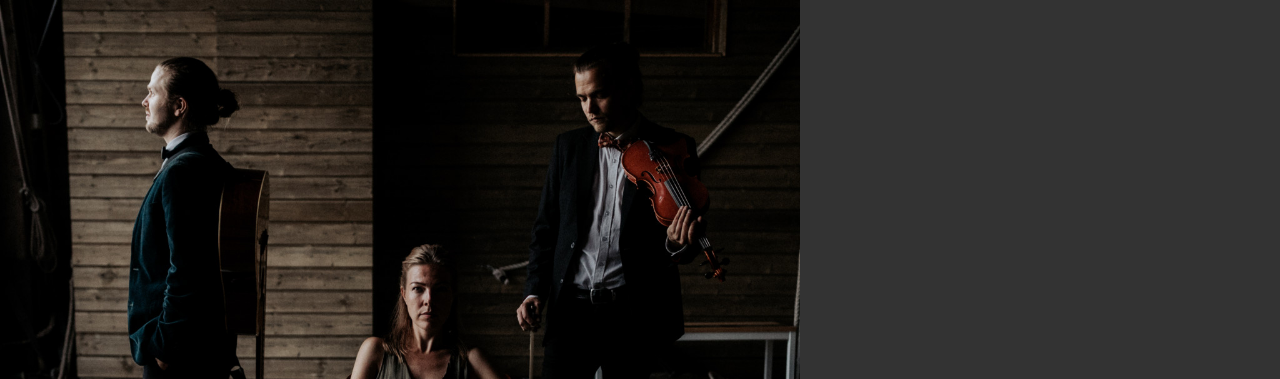
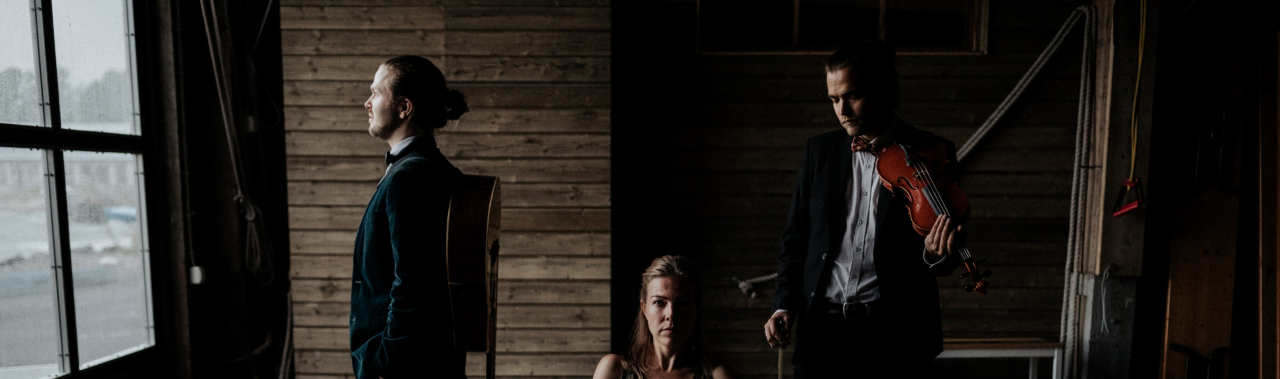
Before and after one commit to quqqo/paulanpaiva, a plain HTML site: page index.html in a window 1280 px wide. Shown: the top 379 px of the page. Drawn offline with nearby package versions, Linux system fonts and the light colour scheme; a web font is replaced by a local one.

Commit message:
hero-image-test

```diff
--- a/pp1.css
+++ b/pp1.css
@@ -17,7 +17,7 @@ body{
 
 #hero-image{
 	background-image: url("Resources/1920_PP.jpg");
-	min-width: 100vh;
+	min-width: 100%;
 	min-height: 100vh;
 	background-position: 50%;
 	background-position-y: 10%;
```
